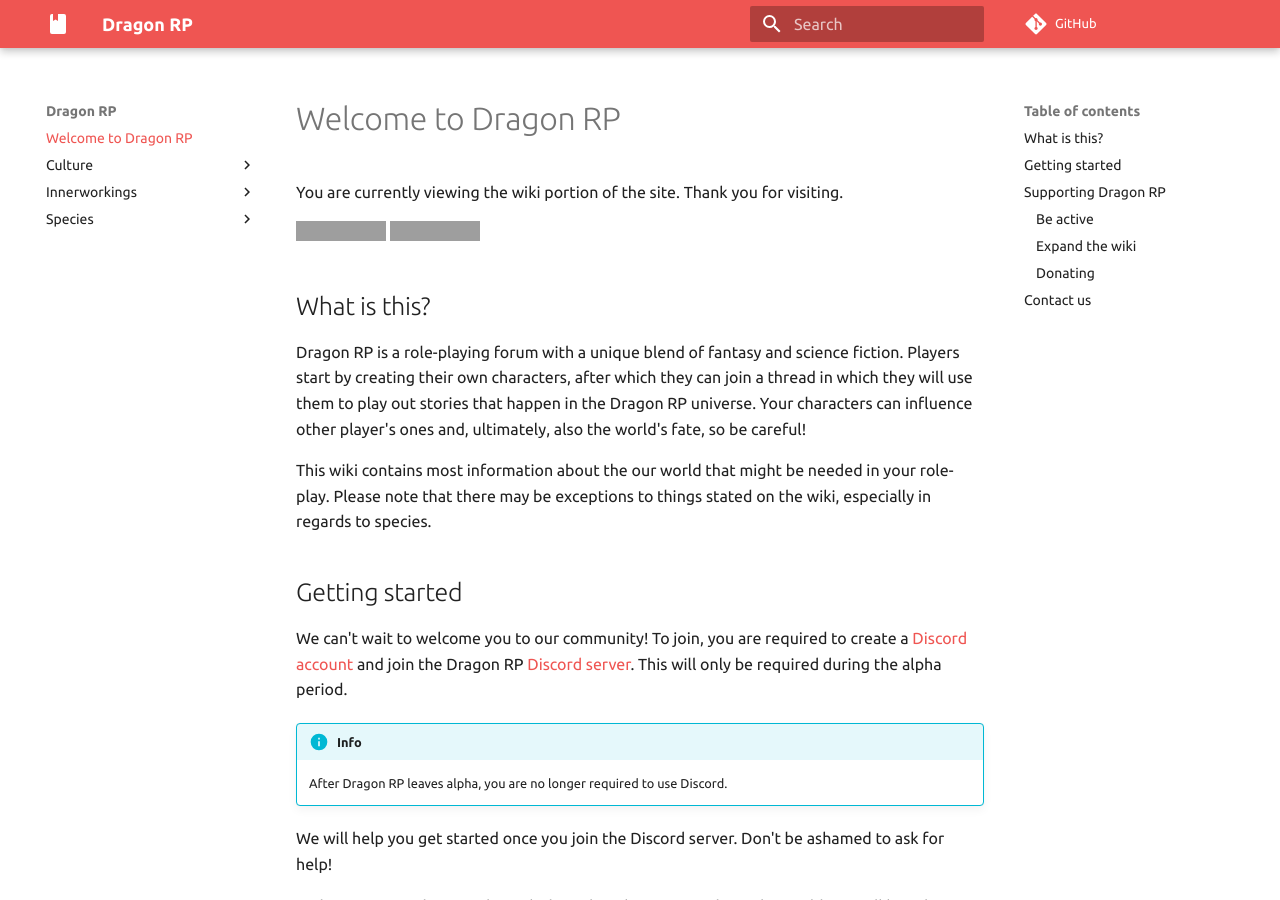
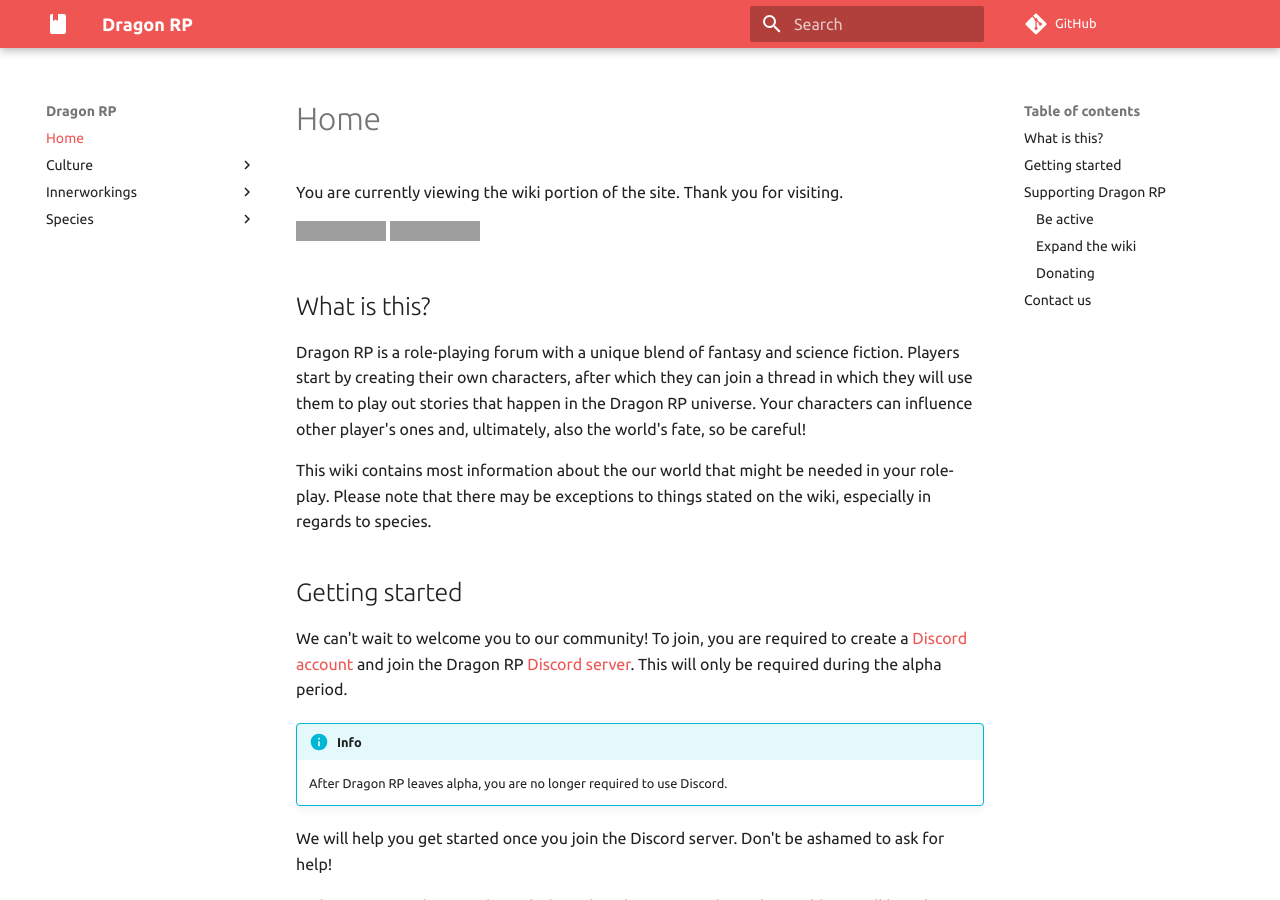
Before and after one commit to dragonprojects/dragonroleplay, an MkDocs documentation site: the page built from docs/index.md, in a window 1280 px wide and 900 px high. Built offline with MkDocs 1.6.1 and Material for MkDocs 9.7.7, drawn with Linux system fonts in a browser that asks for light colours; comment, search, counter and statistics services are not loaded; grey boxes are pictures that could not be loaded.

Commit message:
Update index.md

```diff
--- a/docs/index.md
+++ b/docs/index.md
@@ -1,4 +1,3 @@
-# Welcome to Dragon RP
 You are currently viewing the wiki portion of the site. Thank you for visiting.
 
 ![Last update badge](https://img.shields.io/github/last-commit/jelle619/dragonrp?label=last%20update&style=for-the-badge) ![Update activity badge](https://img.shields.io/github/commit-activity/m/jelle619/dragonrp?label=Update%20activity&style=for-the-badge)
```
